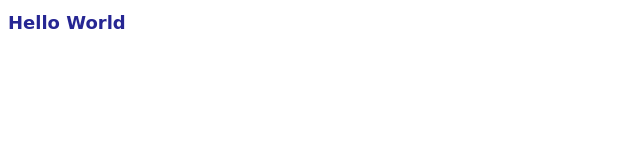
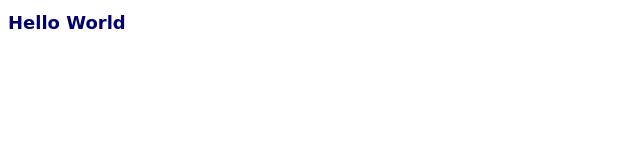
Before and after one commit to Mariam-Nasser-MN/myproject, a plain HTML site: page index.html in a window 1280 px wide. Shown: the full height of the page, 0-640 px from the left. Drawn offline with Linux system fonts and the light colour scheme.

Commit message:
adding files

```diff
--- a/style.css
+++ b/style.css
@@ -1,5 +1,5 @@
 h1{
     font-family: cursive;
     font-size: large;
-    color: rgb(38, 38, 147);
+    color: rgb(1, 1, 113);
 }
```
